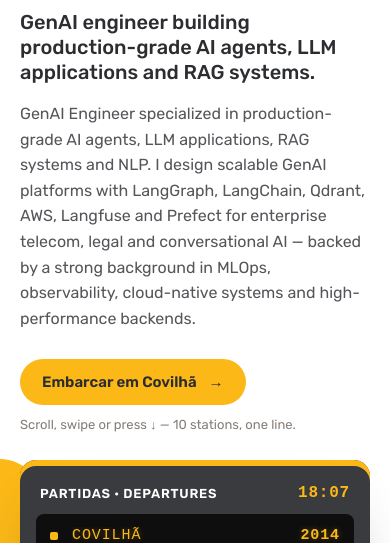
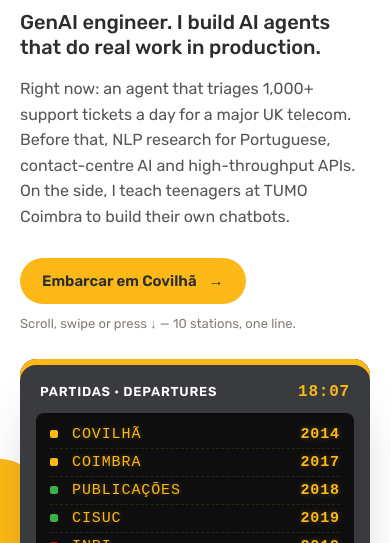
Before and after one commit to Sparkluis5/PersonalPage, a plain HTML site: page index.html in a window 390 px wide. Shown: the part 301-844 px from the top of the page. Drawn offline with Linux system fonts and the light colour scheme; a web font is replaced by a local one.

Commit message:
Rewrite station copy, add rail motion and INPI podium
- Copy: bullets tell the story, tags carry tools, stats carry numbers;
  stack panel trimmed to what matters
- Motion: bus drives in and leans with travel, far jumps cut to the slide
  while the bus makes one trip, departure rows light up in sequence,
  board arrow nudges on hover
- INPI: CSS podium replaces the redundant "2nd place" stat
- Fix: cover's bottom arc no longer adds empty scroll on desktop

```diff
--- a/index.html
+++ b/index.html
@@ -62,7 +62,7 @@ a{color:inherit}
 .stop:active{transform:scale(.9)}
 .stop:focus-visible{outline:2px solid var(--amber-d);outline-offset:3px}
 .train{position:absolute;inset:0;pointer-events:none;transform:translateX(calc(var(--p,0) * 100%));transition:transform 520ms var(--ease-io)}
-.bus{position:absolute;left:0;top:50%;display:flex;gap:2px;margin:-9px 0 0 -24px}
+.bus{position:absolute;left:0;top:50%;display:flex;gap:2px;margin:-9px 0 0 -24px;transform-origin:50% 100%}
 .bus i{width:23px;height:18px;border-radius:5px;background:linear-gradient(var(--char) 0 42%,var(--amber) 42%);box-shadow:0 0 0 2px #fff}
 .bus i:last-child{border-radius:5px 9px 6px 5px}
 .display{min-width:0;padding:8px 14px;border-radius:8px;background:#111;box-shadow:inset 0 0 0 1px #ffffff14;text-align:right;font-family:DotGothic16,monospace;color:var(--amber);text-transform:uppercase}
@@ -73,10 +73,11 @@ a{color:inherit}
 .deck{position:absolute;inset:0;z-index:2;display:flex;overflow-x:auto;overflow-y:hidden;scroll-snap-type:x mandatory;scrollbar-width:none;overscroll-behavior-x:contain}
 .deck::-webkit-scrollbar{display:none}
 .slide{position:relative;flex:0 0 100%;height:100%;scroll-snap-align:start;scroll-snap-stop:always;overflow-x:hidden;overflow-y:auto;display:grid;align-items:center;padding:120px clamp(20px,6vw,96px) 96px}
-.slide>:not(.arc){position:relative;width:100%;max-width:1240px;margin:0 auto}
+.slide>:not(.arc,.arcs){position:relative;width:100%;max-width:1240px;margin:0 auto}
 .slide [data-r]{opacity:0;transform:translateY(14px);transition:opacity 380ms var(--ease-out),transform 380ms var(--ease-out);transition-delay:calc(var(--r,0)*60ms)}
 .slide.on [data-r]{opacity:1;transform:none}
 .arc{position:absolute;border-radius:50%;background:var(--amber);pointer-events:none}
+.arcs{position:absolute;inset:0;overflow:hidden;pointer-events:none}
 .arc.tr{top:-34vh;right:-16vw;width:58vw;height:56vh}
 .arc.bl{bottom:-36vh;left:-22vw;width:44vw;height:46vh}
 .station .arc.tr{top:-30vh;right:-12vw;width:34vw;height:44vh}
@@ -89,6 +90,7 @@ h1 span+span{color:var(--taupe)}
 .text{max-width:56ch;margin-top:16px;font-size:16px;line-height:1.6;color:#55565A}
 .board{display:inline-flex;align-items:center;gap:12px;margin-top:28px;padding:14px 22px;border-radius:999px;background:var(--amber);color:var(--char);font-size:15px;font-weight:600;transition:transform 160ms var(--ease-out)}
 .board:active{transform:scale(.97)}
+.board span{transition:transform 200ms var(--ease-out)}
 .how{margin-top:12px;font-size:13px;color:var(--taupe)}
 .cover-grid{display:grid;grid-template-columns:1.1fr .9fr;gap:clamp(32px,6vw,96px);align-items:center}
 
@@ -96,7 +98,8 @@ h1 span+span{color:var(--taupe)}
 .panel-h{display:flex;justify-content:space-between;align-items:center;padding:8px 4px 12px;font-size:13px;font-weight:600;letter-spacing:.06em;text-transform:uppercase}
 .panel-h span:last-child{font-family:DotGothic16,monospace;color:var(--amber);font-size:16px}
 .dep{list-style:none;padding:8px 14px;border-radius:8px;background:#0E0E0F;font-family:DotGothic16,monospace;font-size:15px;color:var(--amber);text-transform:uppercase;letter-spacing:.06em;text-shadow:0 0 6px #fbb81755}
-.dep li{display:grid;grid-template-columns:10px minmax(0,1fr) auto;gap:12px;align-items:center;padding:5px 0;border-bottom:1px dashed #fbb81722}
+.dep li{display:grid;grid-template-columns:10px minmax(0,1fr) auto;gap:12px;align-items:center;padding:5px 0;border-bottom:1px dashed #fbb81722;opacity:0;transition:opacity 240ms var(--ease-out) calc(360ms + var(--i)*50ms)}
+.on .dep li{opacity:1}
 .dep li:last-child{border:0}
 .dep li i{width:8px;height:8px;border-radius:2px;background:var(--c)}
 .dep li:first-child i{animation:blink 1s steps(1) infinite}
@@ -124,6 +127,11 @@ h2{font-size:clamp(36px,4.2vw,62px);font-weight:600;line-height:1;letter-spacing
 .stats b{display:block;font-size:44px;font-weight:700;letter-spacing:-.03em;line-height:1}
 .stats b::after{content:'';display:block;width:28px;height:5px;margin-top:10px;border-radius:3px;background:var(--amber)}
 .stats span{display:block;margin-top:8px;font-size:13px;color:var(--taupe)}
+.podium{display:flex;align-items:flex-end;gap:4px;width:fit-content;margin-top:24px;padding-top:48px;overflow:hidden;border-bottom:2px solid var(--line)}
+.podium b{position:relative;width:56px;padding-top:8px;border-radius:8px 8px 0 0;background:var(--line);text-align:center;font-size:20px;transform:translateY(100%);transition:transform 450ms var(--ease-out) calc(300ms + var(--i)*70ms)}
+.podium .me{background:var(--amber)}
+.podium .logo{position:absolute;bottom:calc(100% + 8px);left:0;right:0;width:fit-content;height:30px;margin:auto;padding:0 9px 2px;border-width:3px;font-size:15px;opacity:0;transform:translateY(-10px);transition:opacity 200ms var(--ease-out) 750ms,transform 300ms var(--ease-out) 750ms}
+.on .podium b,.on .podium .logo{opacity:1;transform:none}
 
 .end{background:var(--amber)}
 .end .arc{background:#fff;opacity:.35}
@@ -155,7 +163,7 @@ h2{font-size:clamp(36px,4.2vw,62px);font-weight:600;line-height:1;letter-spacing
 
 @media (hover:hover) and (pointer:fine){
   .stop:hover{transform:scale(1.25)}
-  .links li:hover .arrow{transform:translateX(4px)}
+  .links li:hover .arrow,.board:hover span{transform:translateX(4px)}
   .links a:hover{text-decoration:underline;text-underline-offset:4px}
   .points a:hover{text-decoration-color:var(--char)}
 }
@@ -182,7 +190,7 @@ h2{font-size:clamp(36px,4.2vw,62px);font-weight:600;line-height:1;letter-spacing
 
 <script>
 const ME = {
-  bio: 'GenAI Engineer specialized in production-grade AI agents, LLM applications, RAG systems and NLP. I design scalable GenAI platforms with LangGraph, LangChain, Qdrant, AWS, Langfuse and Prefect for enterprise telecom, legal and conversational AI — backed by a strong background in MLOps, observability, cloud-native systems and high-performance backends.',
+  bio: 'Right now: an agent that triages 1,000+ support tickets a day for a major UK telecom. Before that, NLP research for Portuguese, contact-centre AI and high-throughput APIs. On the side, I teach teenagers at TUMO Coimbra to build their own chatbots.',
 };
 const CONTACT = [
   ['GitHub', 'github.com/Sparkluis5', 'https://github.com/Sparkluis5'],
@@ -204,33 +212,34 @@ const STOPS = [
       paper('Web application for the analysis of assessment tests', 'Millenium, 2018 · co-author', '10.29352/mill0207.08.00176'),
     ] },
   { year: '2019', name: 'CISUC', title: 'NLP Researcher', org: 'Center for Informatics and Systems of the University of Coimbra', when: 'Coimbra · Jan 2019 – Jul 2020', lines: ['re'],
-    points: ['Researched NLP techniques including transformers, contextual embeddings and conversational AI.', 'Developed distributed microservices systems with Docker, Kubernetes and RabbitMQ.', 'Contributed to scientific research and technical publications.'],
-    tags: ['Transformers', 'Contextual embeddings', 'Conversational AI', 'Docker', 'Kubernetes', 'RabbitMQ'] },
+    points: ['Worked on Amaia, a conversational agent that answers Portuguese entrepreneurs’ questions, testing which question-matching approaches hold up in Portuguese.', 'My first taste of shipping: research models running on distributed microservices.'],
+    tags: ['Transformers', 'Kubernetes', 'RabbitMQ'] },
   { year: '2019', name: 'INPI', title: 'Hackathon — 2nd place', org: 'Instituto Nacional da Propriedade Industrial', when: 'INPI Hackathon 2019', lines: ['co'],
-    points: ['Second place at the INPI industrial-property hackathon.'], stats: [['2nd', 'place']] },
+    points: ['Our team built a checker that flags whether a newly submitted patent clashes with patents already on file.'], podium: 2 },
   { year: '2020', name: 'Altice Labs', title: 'Software Engineer (AI & NLP)', org: 'Altice Labs', when: 'Aveiro · Sep 2020 – Jan 2022', lines: ['in'],
-    points: ['Developed NLP models for emotion, sentiment and urgency classification.', 'Built MLOps pipelines and microservice architectures for conversational AI systems.', 'Created AI-driven proofs of concept and supported production platform operations.'],
-    tags: ['NLP', 'MLOps', 'Microservices', 'Conversational AI'] },
+    points: ['Trained emotion, sentiment and urgency classifiers that add metadata to every customer interaction, in production for a selected group of users.', 'Built the pipelines and services that kept them running, plus AI proofs of concept for the conversational-AI platform.'],
+    tags: ['NLP', 'MLOps', 'Microservices'] },
   { year: '2022', name: 'Nefertiti', title: 'Software Engineer', org: 'Nefertiti.tech', when: 'Remote · Jan 2022 – Sep 2023', lines: ['in'],
-    points: ['Built high-performance B2B APIs handling 3M+ monthly requests with sub-300&nbsp;ms response times.', 'Developed blockchain indexers for Ethereum, Polygon and Solana.', 'Migrated infrastructure to AWS and redesigned systems into real-time, event-driven architectures.'],
+    points: ['Built the B2B API that serves digital-token appraisals at volume.', 'Wrote the blockchain indexers and moved the platform to real-time, event-driven infrastructure.'],
     stats: [['3M+', 'API requests / month'], ['<300ms', 'response times'], ['3', 'chains indexed']] },
   { year: '2023', name: 'Visor.ai', title: 'Senior Data Scientist', org: 'Visor.ai', when: 'Remote · Sep 2023 – Mar 2025', lines: ['in'],
-    points: ['Developed NLP and LLM-powered solutions for legal and compliance automation.', 'Fine-tuned LLMs for legal entity extraction, clause detection and GDPR / EU compliance analysis.', 'Built Speech-to-Text and AI processing pipelines for conversational AI systems.', 'Designed scalable AI infrastructure, model-serving workflows and compliance rule engines.'],
-    tags: ['LLM fine-tuning', 'NLP', 'Speech-to-Text', 'Model serving'] },
+    points: ['Built an automatic compliance checker for contact centres at insurers and high-volume sales companies: it analyses every call and checks whether the agent followed the required guidelines.', 'Built an outbound voice agent that places phone calls on its own across several scenarios.', 'Fine-tuned LLMs for legal work: entity extraction, clause detection and GDPR / EU compliance checks.'],
+    tags: ['Speech-to-Text', 'LLM fine-tuning', 'Voice agents'] },
   { year: '2023', name: 'TUMO', title: 'Workshop Leader', org: 'TUMO Coimbra', when: 'Coimbra · Sep 2023 – Present', lines: ['te'],
-    points: ['Mentoring students in programming, backend systems, APIs and software-engineering fundamentals.', 'Guiding project-based learning and providing technical mentorship.'],
-    tags: ['Mentoring', 'Backend', 'APIs'] },
+    points: ['Level 1: programming fundamentals in JavaScript, from a Wordle clone to turtle.js animations.', 'Level 2: object-oriented programming, building Conway’s Game of Life.', 'Level 3, designed from scratch at TUMO Coimbra: students build their own chatbot with transformers.js.', 'Took that to re:b00tcmp’s cybersecurity workshop alongside PJ and PSP: talked about small hacking projects so they learn to use those skills for good.'],
+    stats: [['~700', 'students so far'], ['~12', 'per workshop']],
+    tags: ['JavaScript', 'transformers.js', 'Mentoring'] },
   { year: '2025', name: 'Evolve', title: 'GenAI Engineer', org: 'Evolve Software', when: 'Coimbra · Mar 2025 – Present', lines: ['in'],
-    points: ['Architected and developed an AI agent for a major UK telecom company, automating triage and resolution of Customer Success tickets.', 'Built multi-agent workflows with LangGraph, RAG pipelines with Qdrant, and observability / evaluation with Langfuse.', 'Developed scalable GenAI infrastructure on AWS, orchestrating workflows with Prefect.', 'Led architecture decisions, prompt engineering, tool integrations and production deployment strategy.'],
-    tags: ['LangGraph', 'Qdrant', 'Langfuse', 'AWS', 'Prefect'] },
+    points: ['Architected and built an AI agent for a major UK telecom that triages Customer Success tickets and turns them into AI report insights.', 'Customer Success teams also chat with it about open cases: it plans, calls tools, then answers.', 'The client’s verdict: it’s now better at triage than their human operators.', 'Owned the whole path to production: ingestion jobs, retrieval, evaluation and observability.'],
+    stats: [['1K+', 'tickets / day'], ['~20&nbsp;min', 'saved per ticket interaction']],
+    tags: ['LangGraph', 'Qdrant', 'Langfuse', 'Prefect', 'AWS'] },
   { year: '2026', name: 'Próxima', lines: ['in'], planned: true },
 ];
 const STACK = [
-  ['AI & GenAI', 'ed', 'AI Agents · LLMs · LangGraph · LangChain · RAG · Vector Search · Prompt Engineering · Agentic Workflows · Transformers · PyTorch · TensorFlow · Speech-to-Text · Fine-Tuning'],
-  ['Languages & Backend', 'in', 'Python · Node.js · FastAPI · Flask · Django · SQL'],
-  ['Vector & Data', 're', 'Qdrant · PostgreSQL · MongoDB · Redis · Kafka · RabbitMQ'],
-  ['Cloud & DevOps', 'co', 'AWS · Docker · Kubernetes · ECS · S3 · CloudFront · CI/CD · Prefect'],
-  ['Observability & MLOps', 'x', 'Langfuse · Model Evaluation · Experiment Tracking · Prompt Monitoring · Deployment Pipelines'],
+  ['AI & GenAI', 'ed', 'AI agents · LangGraph · LangChain · RAG · LLM fine-tuning · Speech-to-Text · PyTorch'],
+  ['Backend', 'in', 'Python · FastAPI · Node.js'],
+  ['Data', 're', 'Qdrant · PostgreSQL · Redis · Kafka'],
+  ['Cloud & MLOps', 'co', 'AWS · Docker · Kubernetes · Prefect · Langfuse'],
 ];
 
 const N = STOPS.length;
@@ -239,6 +248,7 @@ const REDUCED = () => matchMedia('(prefers-reduced-motion: reduce)').matches;
 const ext = href => href.startsWith('http') ? ' target="_blank" rel="noopener"' : '';
 const pad = n => String(n).padStart(2, '0');
 const chips = (cls, list) => list?.length ? `<p class="${cls}">${list.map(t => `<span>${t}</span>`).join('')}</p>` : '';
+const podium = place => `<div class="podium" data-r style="--r:4" aria-hidden="true">${[2, 1, 3].map((n, i) => `<b${n === place ? ' class="me"' : ''} style="height:${112 - 24 * n}px;--i:${i}">${n === place ? '<span class="logo">LD</span>' : ''}${n}</b>`).join('')}</div>`;
 
 const station = (s, i) => `<section class="slide station" aria-label="${s.year}, ${s.name}">
   <span class="arc tr" aria-hidden="true"></span>
@@ -255,6 +265,7 @@ const station = (s, i) => `<section class="slide station" aria-label="${s.year},
       <ul class="points" data-r style="--r:3">${s.points.map(p => `<li>${p}</li>`).join('')}</ul>
       ${s.stats ? `<ul class="stats" data-r style="--r:4">${s.stats.map(([v, k]) => `<li><b>${v}</b><span>${k}</span></li>`).join('')}</ul>` : ''}
       ${s.tags ? `<div data-r style="--r:4">${chips('tags', s.tags)}</div>` : ''}
+      ${s.podium ? podium(s.podium) : ''}
     </div>
   </div>
 </section>`;
@@ -271,19 +282,19 @@ const site = () => `<main class="site" tabindex="-1">
   </header>
   <div class="deck">
     <section class="slide" aria-label="Introduction">
-      <span class="arc tr" aria-hidden="true"></span><span class="arc bl" aria-hidden="true"></span>
+      <span class="arcs" aria-hidden="true"><span class="arc tr"></span><span class="arc bl"></span></span>
       <div class="cover-grid">
         <div>
           <p class="kicker" data-r style="--r:0">Coimbra, Portugal</p>
           <h1 data-r style="--r:1"><span>Luis</span><span>Duarte</span></h1>
-          <p class="lede" data-r style="--r:2">GenAI engineer building production-grade AI agents, LLM applications and RAG systems.</p>
+          <p class="lede" data-r style="--r:2">GenAI engineer. I build AI agents that do real work in production.</p>
           <p class="text" data-r style="--r:3">${ME.bio}</p>
           <button class="board" data-go="1" data-r style="--r:4">Embarcar em ${STOPS[0].name} <span aria-hidden="true">→</span></button>
           <p class="how" data-r style="--r:5">Scroll, swipe or press ↓ — ${RIDE.length} stations, one line.</p>
         </div>
         <div class="panel" data-r style="--r:3">
           <p class="panel-h"><span>Partidas · Departures</span><span class="clock">--:--</span></p>
-          <ol class="dep">${RIDE.map(s => `<li style="--c:var(--${s.lines[0]})"><i></i><span>${s.name}</span><b>${s.year}</b></li>`).join('')}</ol>
+          <ol class="dep">${RIDE.map((s, i) => `<li style="--c:var(--${s.lines[0]});--i:${i}"><i></i><span>${s.name}</span><b>${s.year}</b></li>`).join('')}</ol>
         </div>
       </div>
     </section>
@@ -310,20 +321,30 @@ const site = () => `<main class="site" tabindex="-1">
 
 function initDeck(root) {
   const deck = root.querySelector('.deck'), slides = [...deck.children], last = slides.length - 1;
-  const rail = root.querySelector('.rail'), segs = rail.querySelectorAll('.seg'), stops = rail.querySelectorAll('.stop');
+  const rail = root.querySelector('.rail'), segs = rail.querySelectorAll('.seg'), stops = rail.querySelectorAll('.stop'), bus = rail.querySelector('.bus');
   const dk = root.querySelector('.dk'), dv = root.querySelector('.dv'), count = root.querySelector('.count');
-  let cur = -1, raf = 0, locked = false, unlock;
-  const go = i => deck.scrollTo({ left: Math.max(0, Math.min(last, i)) * deck.clientWidth, behavior: REDUCED() ? 'auto' : 'smooth' });
+  const TRAVEL = 520;
+  let cur = -1, at = 0, raf = 0, locked = false, unlock, leaning;
+  const go = i => { const t = Math.max(0, Math.min(last, i)); deck.scrollTo({ left: t * deck.clientWidth, behavior: REDUCED() || Math.abs(t - cur) > 1 ? 'auto' : 'smooth' }); };
+  const lean = dir => bus.animate([
+    { transform: 'none', easing: 'ease-in-out' },
+    { transform: `skewX(${8 * dir}deg)`, offset: .3, easing: 'ease-in-out' },
+    { transform: `skewX(${-5 * dir}deg)`, offset: .75, easing: 'ease-in-out' },
+    { transform: 'none' },
+  ], TRAVEL);
   const update = () => {
     raf = 0;
     const i = Math.round(deck.scrollLeft / deck.clientWidth);
     if (i === cur) return;
     cur = i;
-    const k = Math.max(0, i - 1);
+    const k = Math.max(0, i - 1), from = at;
+    at = k;
+    const when = x => { const f = Math.min(1, Math.abs(x - from) / Math.abs(k - from) || 0); return `${Math.round(TRAVEL * (f < .5 ? (f / 8) ** .25 : 1 - (2 - 2 * f) ** .25 / 2))}ms`; };
     slides.forEach((s, j) => s.classList.toggle('on', j === i));
     rail.style.setProperty('--p', k / (N - 1));
-    segs.forEach((s, j) => s.classList.toggle('done', i > 0 && j < k));
-    stops.forEach((s, j) => s.classList.toggle('past', i > 0 && j <= k));
+    segs.forEach((s, j) => { s.style.transitionDelay = when(k > from ? j : j + 1); s.classList.toggle('done', i > 0 && j < k); });
+    stops.forEach((s, j) => { s.style.transitionDelay = `0ms, ${when(j)}`; s.classList.toggle('past', i > 0 && j <= k); });
+    if (k !== from && !REDUCED() && leaning?.playState !== 'running') leaning = lean(Math.sign(k - from));
     [dk.textContent, dv.textContent] = i === 0 ? ['Próxima estação', STOPS[0].name] : i === last ? ['Fim de linha', 'Contactos'] : ['Estação', STOPS[k].name];
     if (!REDUCED()) dv.animate([{ opacity: 0, transform: 'translateY(6px)' }, { opacity: 1, transform: 'none' }], { duration: 240, easing: 'cubic-bezier(0.23, 1, 0.32, 1)' });
     count.textContent = `${pad(i + 1)} / ${slides.length}`;
@@ -352,6 +373,7 @@ function initDeck(root) {
     else if (step) { e.preventDefault(); go(cur + step); }
   });
   update();
+  if (!REDUCED()) bus.animate([{ translate: '-24px 0', opacity: 0 }, { translate: '0 0', opacity: 1 }], { duration: 700, delay: 200, easing: 'cubic-bezier(0.23, 1, 0.32, 1)', fill: 'backwards' });
 }
 
 function liveClock(el) {
```
